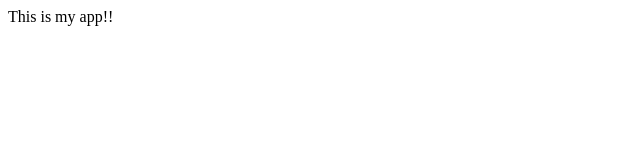
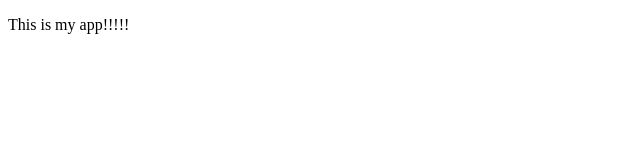
Before and after one commit to Alexanderlucid/Traversymediatuts, a plain HTML site: page index.html in a window 1280 px wide. Shown: the whole page, without its empty margins (0-640 px from the left). Drawn offline with Linux system fonts and the light colour scheme.

Commit message:
I put the previous text in a p-tag for proper formatting

```diff
--- a/index.html
+++ b/index.html
@@ -7,6 +7,6 @@
     <title>Git Crash Course by Traversy Media</title>
 </head>
 <body>
-    This is my app!!
+    <p>This is my app!!!!!</p>
 </body>
 </html>
```
